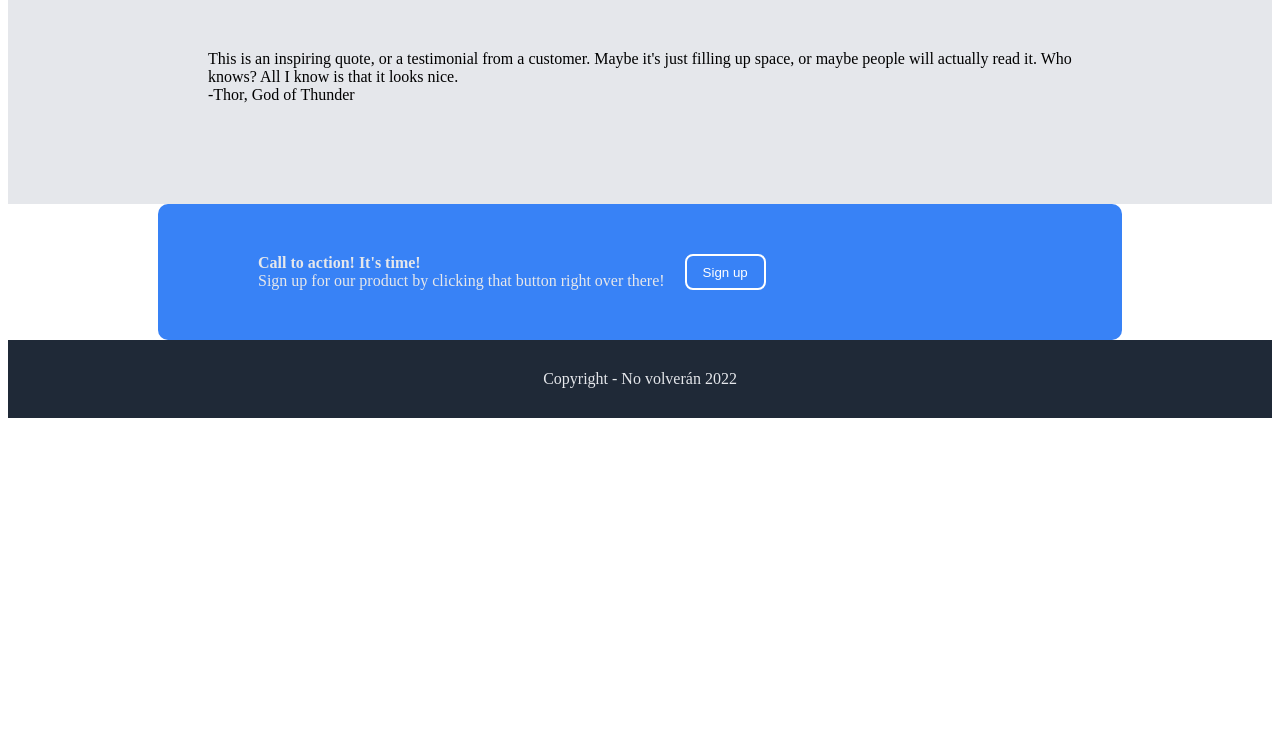
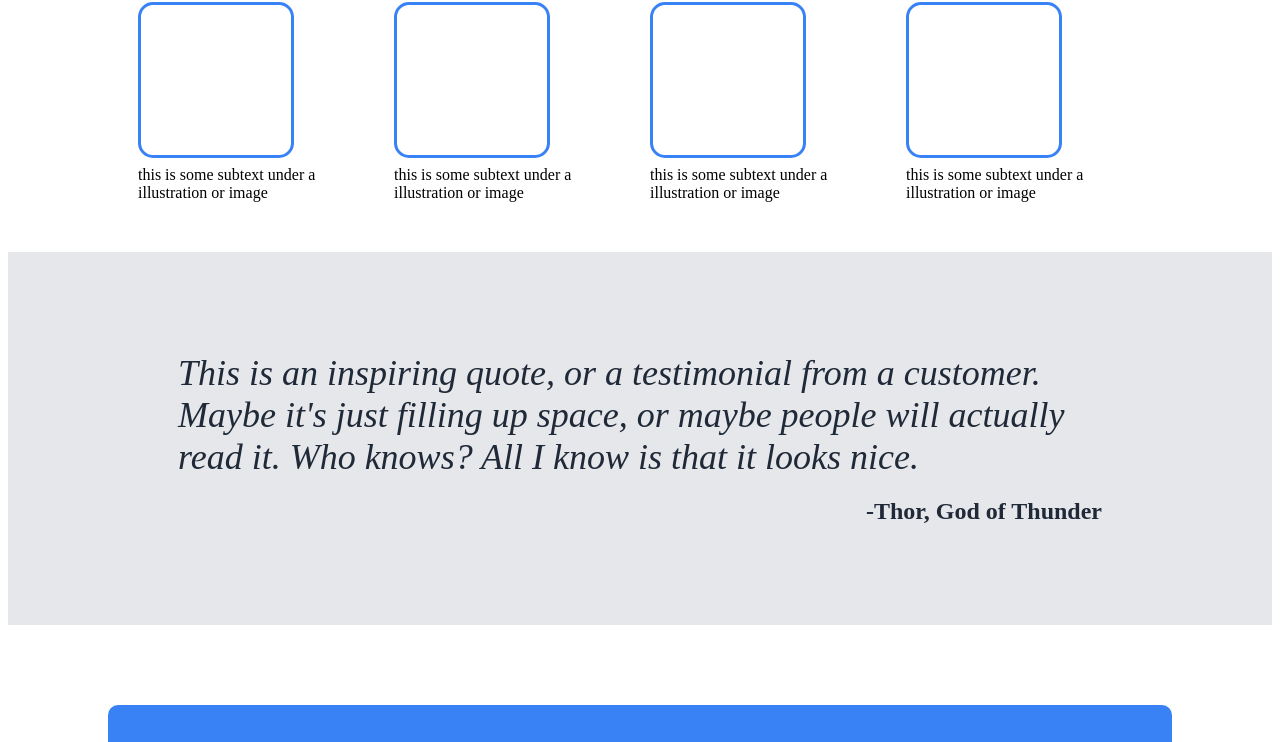
Before and after one commit to zakrnem/landing_page, a plain HTML site: page index.html in a window 1280 px wide. Shown: the part 441-1183 px from the top of the page. Before the commit the page ends 867 px from the top, so only its background shows below. Drawn offline with Linux system fonts and the light colour scheme.

Commit message:
Organize page layout with CSS flex configurations

```diff
--- a/index.html
+++ b/index.html
@@ -45,22 +45,22 @@
 
           <div class="s2-horizontal">
 
-            <div class="s2h-1">
+            <div class="s2h">
                 <div class="box1"></div>
                 <div class="text1">this is some subtext under a illustration or image</div>
             </div>
 
-            <div class="s2h-2">
+            <div class="s2h">
                 <div class="box1"></div>
                 <div class="text1">this is some subtext under a illustration or image</div>
             </div>
 
-            <div class="s2h-3">
+            <div class="s2h">
                 <div class="box1"></div>
                 <div class="text1">this is some subtext under a illustration or image</div>
             </div>
 
-            <div class="s2h-4">
+            <div class="s2h">
                 <div class="box1"></div>
                 <div class="text1">this is some subtext under a illustration or image</div>
             </div>
--- a/style.css
+++ b/style.css
@@ -62,32 +62,72 @@ header {
 
 }
 
+.s2-title {
+    font-size: 36px;
+    font-weight: 900;
+    align-self: center;
+}
+
 .section2 {
     display:flex;
     flex-direction: column;
+    padding: 30px 130px 50px 130px;
+    gap: 16px;
 
 }
 
 .s2-horizontal {
     display: flex;
+    gap: 20px;
 
+}
+
+
+.box1 {
+    border-radius: 15px;
+    border: solid #3882f6 3px;
+    height: 150px;
+    aspect-ratio: 1;
+    margin-bottom: 8px;
 }
 
 .section3 {
     background-color: #E5E7EB;
-    padding: 100px 200px;
+    padding: 100px 170px;
+    display: flex;
+    flex-direction: column;
+    gap: 20px;
+}
+
+.quote {
+    font-style: italic;
+    font-size: 36px;
+    font-weight: lighter;
+    color: #1f2937;
+}
+
+.q-author {
+    font-weight: 900;
+    font-size: 24px;
+    color: #1f2937;
+    align-self: flex-end;
 }
 
 .section4 {
     background-color: #3882f6;
     border-radius: 10px;
-    margin: 0 150px;
-    padding: 50px 100px;
+    margin: 80px 100px;
+    padding: 40px 100px;
     display:flex;
     color:#E5E7EB;
     gap: 20px;
 }
 
+.s4-left {
+    display:flex;
+    flex-direction: column;
+    flex: 1;
+}
 
 
 .section4 > .sign-up {
@@ -96,12 +136,14 @@ header {
     border-radius: 8px;
     border: solid 2px white;
     padding: 6px 16px;
-    min-width: max-content;
+    align-self: center;
 
 }
 
 .s4-title {
-    font-weight: bolder;
+    font-weight: 900;
+    font-size: 20px;
+    margin-bottom: 6px;
 }
 
 
```
